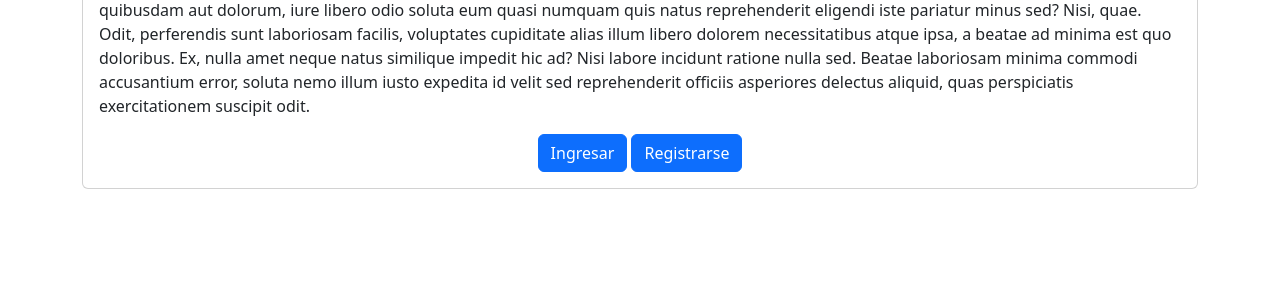
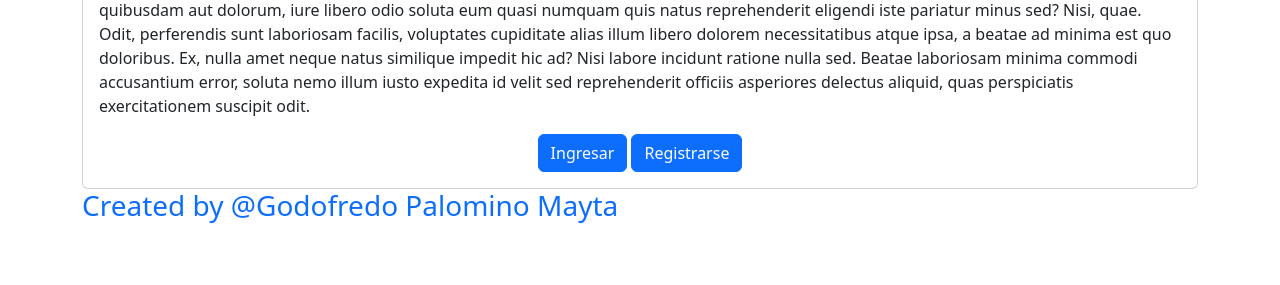
Before and after one commit to jefrydep/django_CRUD_AUTH_LOGIN, a Django app: page / in a window 1280 px wide. Shown: the part 515-800 px from the top of the page. Run offline with Django 4.2, Linux system fonts and the light colour scheme.

Commit message:
ended task

```diff
--- a/tasks/templates/home.html
+++ b/tasks/templates/home.html
@@ -26,5 +26,11 @@ Nisi labore incidunt ratione nulla sed. Beatae laboriosam minima commodi accusan
 
 </div>
 </section>
+<footer>
+    <h3 class="text-primary">
+
+        Created by @Godofredo Palomino Mayta
+    </h3>
+</footer>
 </main>
 {% endblock%}
```
Also changed, not shown: db.sqlite3.
